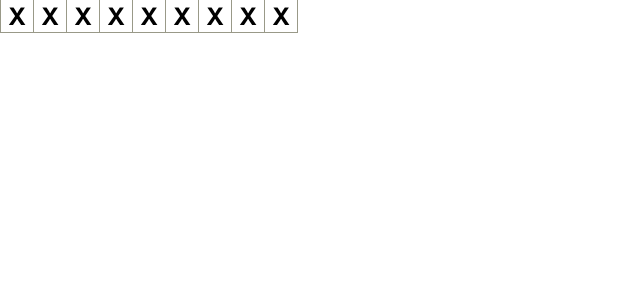
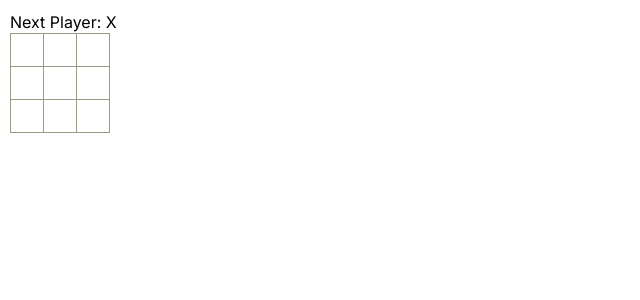
Before and after one commit to AM-TEK/cc-react-tictactoe, a Next.js app: page / in a window 1280 px wide. Shown: the top 300 px of the page, without its empty margins (0-640 px from the left). Built offline with nearby package versions, Linux system fonts and the light colour scheme.

Commit message:
calculate winner with squares index

```diff
--- a/src/app/globals.css
+++ b/src/app/globals.css
@@ -1,6 +1,10 @@
 @tailwind base;
 @tailwind components;
 @tailwind utilities;
+
+body {
+    margin: 10px;
+}
 
 .square {
     background-color: #fff;
@@ -15,3 +19,7 @@
     text-align: center;
     width: 34px;
 }
+
+.board-row {
+    display: flex;
+}
--- a/src/app/page.js
+++ b/src/app/page.js
@@ -13,27 +13,65 @@ function Square({value, onClick}) {
 
 //board: will display the squares
 function Board() {
-  function onSquareClick() {}
+  const [squares, setSquares] = useState(Array(9).fill(null))
+  const [xIsNext, setXIsNext] = useState(true)
+
+  function onSquareClick(index) {
+    if (squares[index] || calculateWinner(squares)) return
+
+    const newSquares = squares.slice()
+    newSquares[index] = xIsNext ? "X" : "O"
+    setXIsNext(!xIsNext)
+    setSquares(newSquares)
+  }
+
+  const winner = calculateWinner(squares)
 
   return (
     <>
+      {winner ? (
+        <p>Winner is: {winner}</p>
+      ) : (
+        <p>Next Player: {xIsNext ? "X" : "O"}</p>
+      )}
       <div className="board-row">
-        <Square value={"X"} onClick={() => onSquareClick()} />
-        <Square value={"X"} onClick={() => onSquareClick()} />
-        <Square value={"X"} onClick={() => onSquareClick()} />
+        <Square value={squares[0]} onClick={() => onSquareClick(0)} />
+        <Square value={squares[1]} onClick={() => onSquareClick(1)} />
+        <Square value={squares[2]} onClick={() => onSquareClick(2)} />
       </div>
       <div className="board-row">
-        <Square value={"X"} onClick={() => onSquareClick()} />
-        <Square value={"X"} onClick={() => onSquareClick()} />
-        <Square value={"X"} onClick={() => onSquareClick()} />
+        <Square value={squares[3]} onClick={() => onSquareClick(3)} />
+        <Square value={squares[4]} onClick={() => onSquareClick(4)} />
+        <Square value={squares[5]} onClick={() => onSquareClick(5)} />
       </div>
       <div className="board-row">
-        <Square value={"X"} onClick={() => onSquareClick()} />
-        <Square value={"X"} onClick={() => onSquareClick()} />
-        <Square value={"X"} onClick={() => onSquareClick()} />
+        <Square value={squares[6]} onClick={() => onSquareClick(6)} />
+        <Square value={squares[7]} onClick={() => onSquareClick(7)} />
+        <Square value={squares[8]} onClick={() => onSquareClick(8)} />
       </div>
     </>
   )
+}
+
+function calculateWinner(squares) {
+  const lines = [
+    [0,1,2],
+    [3,4,5],
+    [6,7,8],
+    [0,3,6],
+    [1,4,7],
+    [2,5,8],
+    [0,4,8],
+    [2,4,6]
+  ]
+
+  for (let i = 0; i < lines.length; i++) {
+    const [a, b, c] = lines[i]
+    if (squares[a] && squares[a] === squares[b] && squares[b] === squares[c]) {
+      return squares[a]
+    }
+  }
+  return null
 }
 
 export default function Game() {
```
